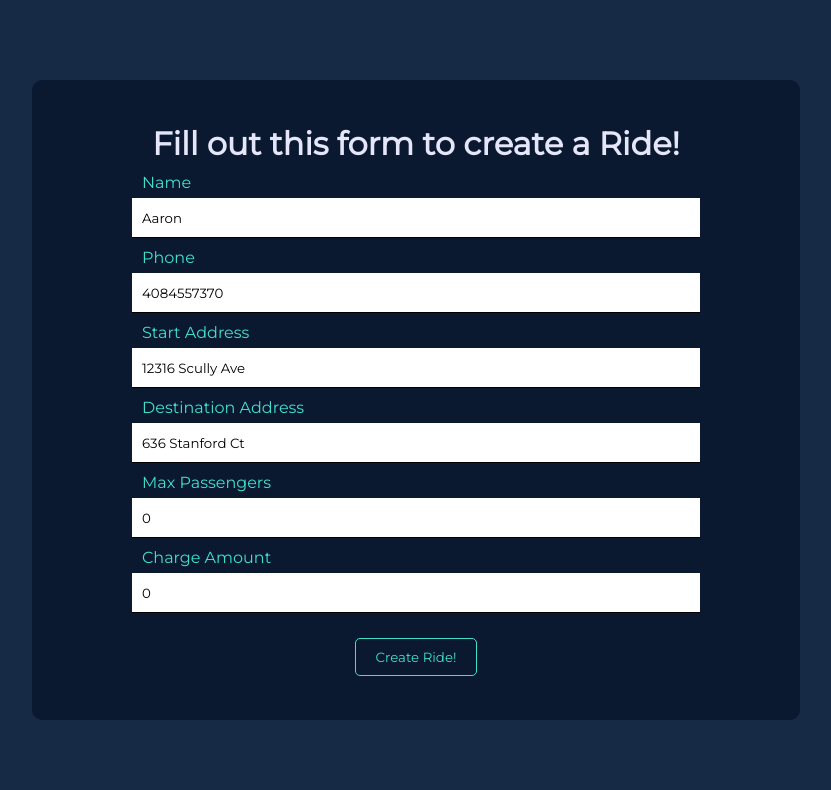
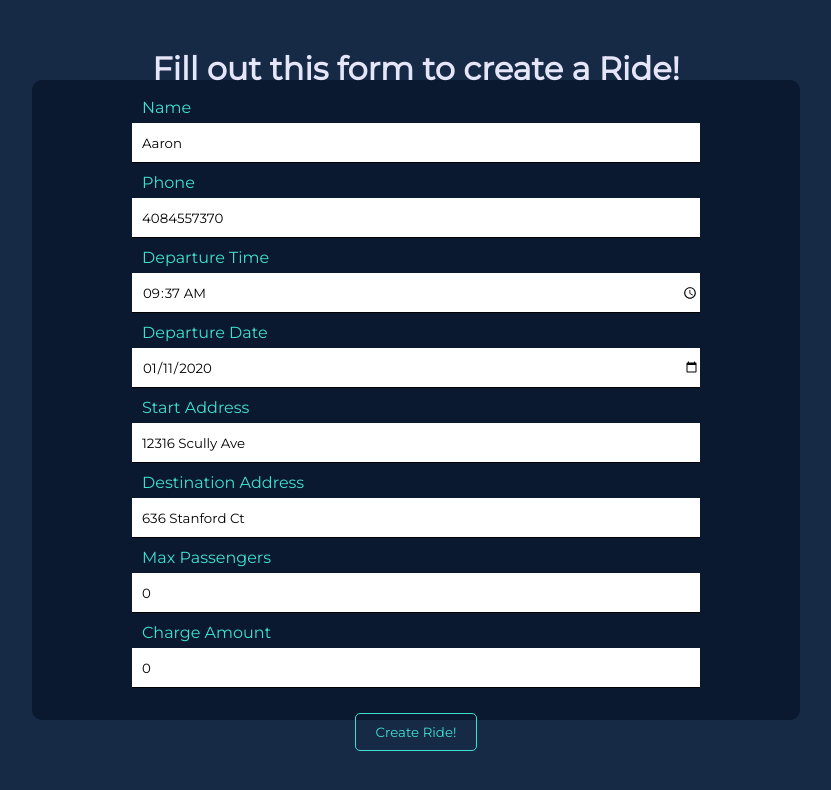
Before and after one commit to chenaaron3/Gride, a Next.js app: page /driverForm in a window 1280 px wide. Shown: the top 790 px of the page, without its empty margins (224-1055 px from the left). Built offline with nearby package versions, Linux system fonts and the light colour scheme.

Commit message:
Finalized Driver Form

```diff
--- a/pages/driverForm.js
+++ b/pages/driverForm.js
@@ -5,17 +5,39 @@ const fetch = require('node-fetch');
 
 class DriverForm extends React.Component
 {
-    state = {
+    constructor(props) {
+        super(props);
+
+        var today = new Date();
+        var dd = today.getDate();
+        var mm = today.getMonth() + 1; //January is 0!
+        var yyyy = today.getFullYear();
+        if (dd < 10) {
+            dd = '0' + dd;
+        }
+        if (mm < 10) {
+            mm = '0' + mm;
+        }
+
+        var dep_time_display = today.toTimeString().split(' ')[0].substring(0,5);
+        let hours = parseFloat(dep_time_display.substring(0,2));
+        let mins = parseFloat(dep_time_display.substring(3,5));
+        let time = 60 * hours + mins;
+
+    this.state = {
             driver_name: "Aaron",
             driver_phone: "4084557370",
-        dep_time: "90",
-        month: "5",
-        day: "11",
-        year: "2000",
+            dep_time_display: dep_time_display,
+            dep_time: time,
+            dep_date: yyyy + "-" + mm + "-" + dd,
+            month: parseFloat(mm),
+            day: parseFloat(dd),
+            year: parseFloat(yyyy),
             start_addr: "12316 Scully Ave",
             dest_addr: "636 Stanford Ct",
             max_passengers: 0,
             charge_amt:0
+        }
     }
 
     handleSubmit = (event) => {
@@ -42,8 +64,16 @@ class DriverForm extends React.Component
             this.setState({driver_name: value});
         } else if (target === 'driver_phone') {
             this.setState({driver_phone: value});
-        } else if (target === 'dep_time') {
-            this.setState({dep_time: value});
+        } else if (target === 'dep_time_display') {
+            let hours = parseFloat(value.substring(0,2));
+            let mins = parseFloat(value.substring(3,5));
+            let time = 60 * hours + mins;
+            this.setState({dep_time_display: value, dep_time: time});
+        }else if (target === 'dep_date') {
+            let year = parseFloat(value.substring(0,4));
+            let month = parseFloat(value.substring(5,7));
+            let day = parseFloat(value.substring(8,10));
+            this.setState({dep_date: value, month: month, day: day, year: year});
         }else if (target === 'month') {
             this.setState({month: value});
         }else if (target === 'day') {
@@ -69,7 +99,7 @@ class DriverForm extends React.Component
                 <link rel="icon" href="/favicon.ico" />
             </Head>
             <h1 className="driverFormDirections">Fill out this form to create a Ride!</h1>
-            <form onSubmit={this.handleSubmit}>
+            <form onSubmit={this.handleSubmit} className="center-container">
                 <div className="input-field">
                     <input value={this.state.driver_name} type="text" name="driver_name"
                            onChange={this.handleChange} required/>
@@ -79,6 +109,16 @@ class DriverForm extends React.Component
                     <input value={this.state.driver_phone} type="number" name="driver_phone"
                            onChange={this.handleChange} required/>
                     <label>Phone</label>
+                </div>
+                <div className="input-field">
+                    <input value={this.state.dep_time_display} type="time" name="dep_time_display"
+                           onChange={this.handleChange} required/>
+                    <label>Departure Time</label>
+                </div>
+                <div className="input-field">
+                    <input value={this.state.dep_date} type="date" name="dep_date"
+                           onChange={this.handleChange} required/>
+                    <label>Departure Date</label>
                 </div>
                 <div className="input-field">
                     <input value={this.state.start_addr} type="text" name="start_addr"
--- a/pages/index.js
+++ b/pages/index.js
@@ -2,6 +2,7 @@ import React from 'react';
 import Head from 'next/head'
 import '../public/css/index.scss'
 import LabeledButton from "../public/Components/LabeledButton";
+import "../public/firebaseConfig";
 
 class LandingPage extends React.Component
 {
--- a/public/css/driverForm.scss
+++ b/public/css/driverForm.scss
@@ -3,7 +3,7 @@
 .container{
   background-color: $background;
   width: 100%;
-  height: 80%;
+  height: 80vh;
   padding-left: 100px;
   padding-right: 100px;
 }
@@ -14,10 +14,6 @@
 
 form {
   width: 100%;
-  display: flex;
-  flex-direction: column;
-  justify-content: center;
-  align-items: center;
 }
 
 .input-field{
```
Also changed, not shown: public/css/index.scss (+4 -6 lines), 1 other file (tests, documents, lock files or other folders). Lines whose indentation alone changed are shown as unchanged.
